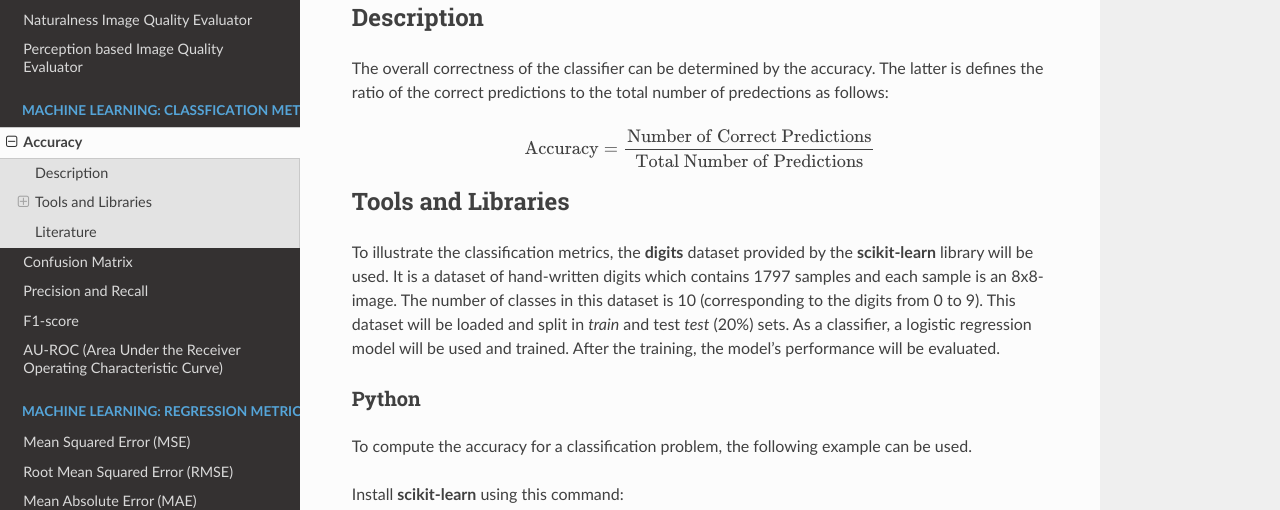
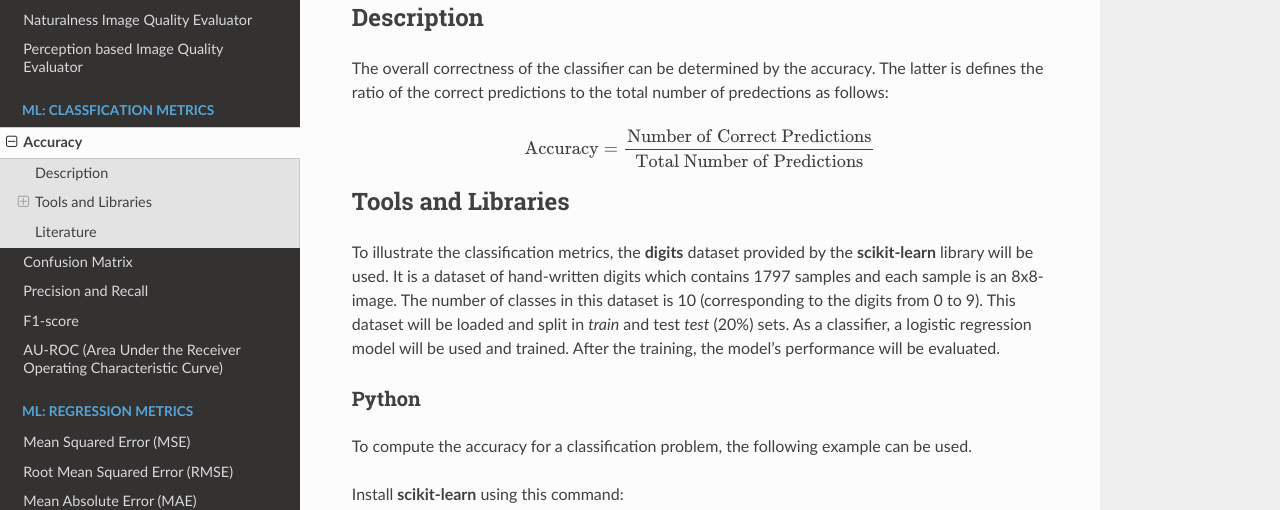
Before and after one commit to NFDI4ING-TA-GOLO/GOLO_Data_Quality_Metrics, a Sphinx documentation site: the page built from docs/source/classification_quality/0_CLASS_ACC.rst, in a window 1280 px wide. Shown: the part 159-669 px from the top of the page. Built offline with Sphinx 7.4.7 and the Read the Docs theme 2.0.0, drawn with Linux system fonts in a browser that asks for light colours.

Commit message:
fixed caption

```diff
--- a/docs/source/index.rst
+++ b/docs/source/index.rst
@@ -84,7 +84,7 @@ hendrik.goerner@tu-dresden.de
 
 .. toctree::
     :maxdepth: 2
-    :caption: Machine Learning: Classfication metrics
+    :caption: ML: Classfication metrics
     :hidden:
 
     classification_quality/0_CLASS_ACC
@@ -101,7 +101,7 @@ hendrik.goerner@tu-dresden.de
 
 .. toctree::
     :maxdepth: 2
-    :caption: Machine Learning: Regression metrics
+    :caption: ML: Regression metrics
     :hidden:
 
     regression_quality/0_REG_MSE
```
